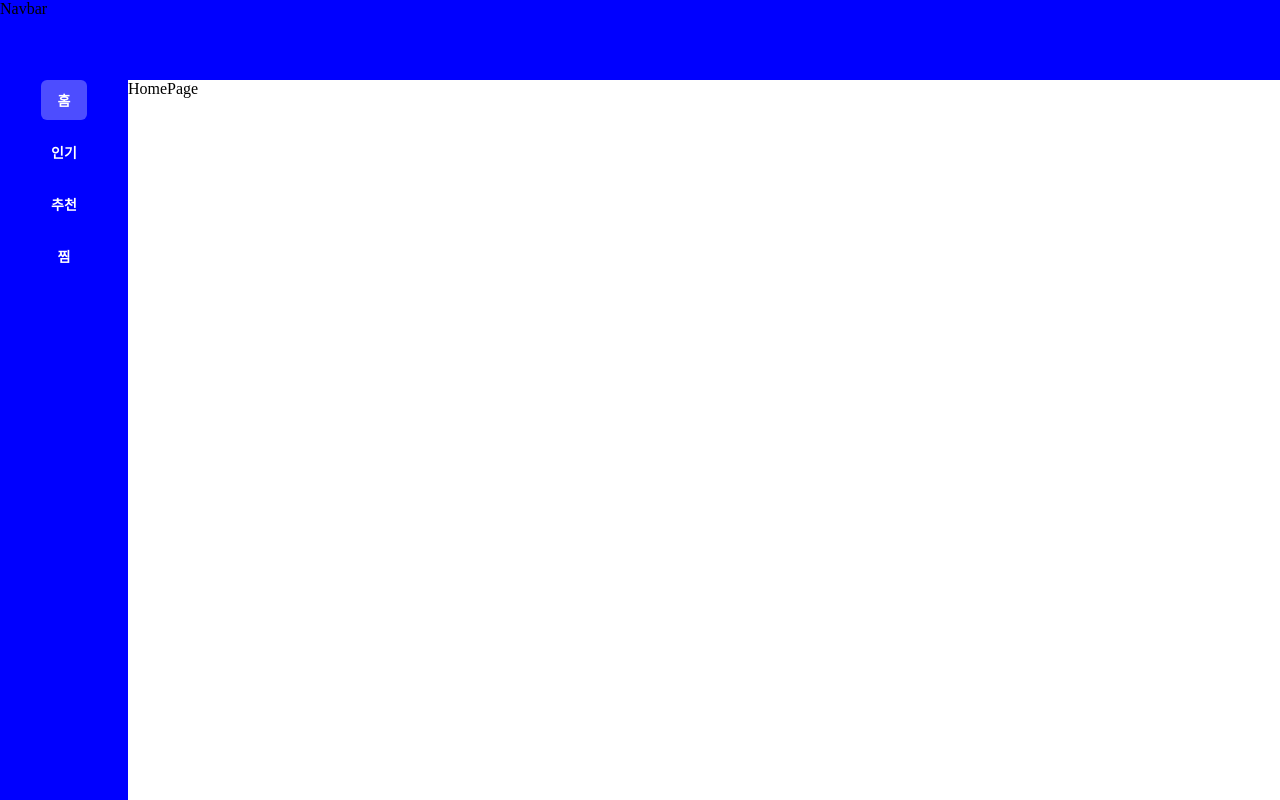
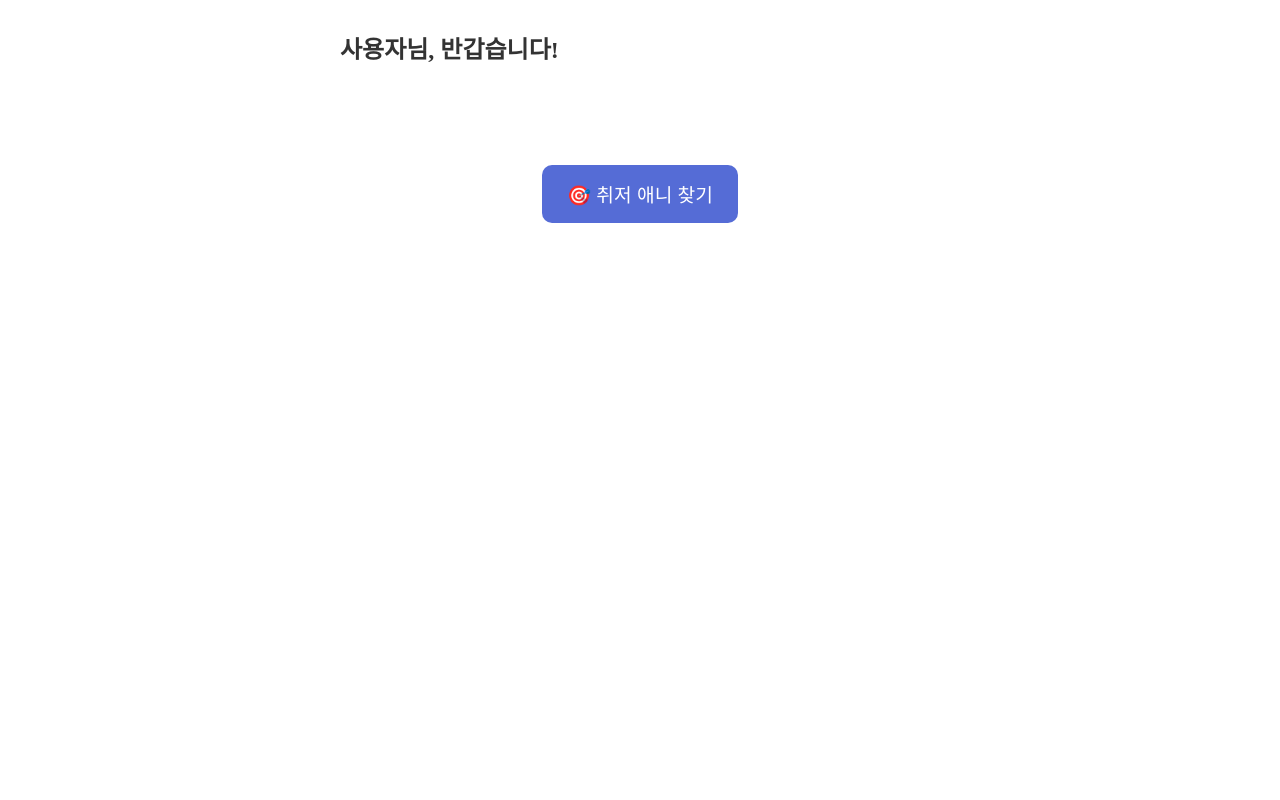
Before and after one commit to semi-hackathon/FE, a React (Vite) app: page / in a window 1280 px wide. Built offline with nearby package versions, Linux system fonts and the light colour scheme.

Commit message:
작업 중간저장

```diff
--- a/src/components/Sidebar.jsx
+++ b/src/components/Sidebar.jsx
@@ -6,7 +6,7 @@ const Sidebar = () => {
   return (
     <SideWrapper>
       <MenuList>
-        <StyledLink to="/">홈</StyledLink>
+        <StyledLink to="/homepage">홈</StyledLink>
         <StyledLink to="/popular">인기</StyledLink>
         <StyledLink to="/recommend">추천</StyledLink>
         <StyledLink to="/favorites">찜</StyledLink>
--- /dev/null
+++ b/src/pages/Survey.jsx
@@ -0,0 +1,184 @@
+import React, { useState } from 'react';
+import { useLocation, useNavigate } from 'react-router-dom';
+import styled from 'styled-components';
+
+const Container = styled.div`
+  max-width: 600px;
+  margin: 30px auto;
+  padding: 0 20px;
+`;
+
+const Greeting = styled.h2`
+  margin-bottom: 20px;
+  color: #333;
+`;
+
+const StartBox = styled.div`
+  text-align: center;
+  margin-top: 100px;
+`;
+
+const StartButton = styled.button`
+  padding: 15px 25px;
+  font-size: 1.2rem;
+  cursor: pointer;
+  border: none;
+  border-radius: 10px;
+  background-color: #556cd6;
+  color: white;
+  transition: background-color 0.3s ease;
+
+  &:hover {
+    background-color: #4051b5;
+  }
+`;
+
+const FormSection = styled.div`
+  margin-top: 20px;
+`;
+
+const QuestionBlock = styled.div`
+  margin-bottom: 30px;
+
+  p {
+    font-weight: 600;
+    margin-bottom: 10px;
+  }
+`;
+
+const OptionGroup = styled.div`
+  display: flex;
+  gap: 15px;
+  flex-wrap: wrap;
+`;
+
+const Option = styled.button`
+  flex: 1 1 40%;
+  padding: 10px 15px;
+  border: 1px solid #aaa;
+  border-radius: 8px;
+  background-color: #f9f9f9;
+  cursor: pointer;
+  user-select: none;
+  transition: all 0.2s ease;
+
+  &:hover {
+    background-color: #e0e0ff;
+    border-color: #556cd6;
+  }
+`;
+
+const SubmitButton = styled.button`
+  display: block;
+  margin: 40px auto 0;
+  padding: 15px 40px;
+  font-size: 1.1rem;
+  cursor: pointer;
+  border: none;
+  border-radius: 12px;
+  background-color: #556cd6;
+  color: white;
+  transition: background-color 0.3s ease;
+
+  &:hover {
+    background-color: #4051b5;
+  }
+`;
+
+const Survey = () => {
+  const location = useLocation();
+  const navigate = useNavigate();
+  const userName = location.state?.userName || '사용자';
+
+  const [showSurvey, setShowSurvey] = useState(false);
+
+  const [answers, setAnswers] = useState({
+    Q1: '',
+    Q2: '',
+    Q3: '',
+    Q4: '',
+    Q5: '',
+  });
+
+  const handleStart = () => setShowSurvey(true);
+
+  const handleChange = (questionKey, value) => {
+    setAnswers(prev => ({ ...prev, [questionKey]: value }));
+  };
+
+  const handleSubmit = () => {
+    console.log('설문 결과:', answers);
+    navigate('/homepage');
+  };
+
+  return (
+    <Container>
+      <Greeting>{userName}님, 반갑습니다!</Greeting>
+
+      {!showSurvey ? (
+        <StartBox>
+          <StartButton onClick={handleStart}>🎯 취저 애니 찾기</StartButton>
+        </StartBox>
+      ) : (
+        <FormSection>
+          {/* Q1 */}
+          <QuestionBlock>
+            <p>1. 어떤 분위기의 애니를 좋아하나요?</p>
+            <OptionGroup>
+              <Option onClick={() => handleChange('Q1', 'A')}>A. 밝고 유쾌한 분위기</Option>
+              <Option onClick={() => handleChange('Q1', 'B')}>B. 감동적이고 따뜻한 분위기</Option>
+              <Option onClick={() => handleChange('Q1', 'C')}>C. 어두운, 긴장감 있는 분위기</Option>
+              <Option onClick={() => handleChange('Q1', 'D')}>D. 블랙코미디나 독특한 감성</Option>
+            </OptionGroup>
+          </QuestionBlock>
+
+          {/* Q2 */}
+          <QuestionBlock>
+            <p>2. 선호하는 장르는 무엇인가요?</p>
+            <OptionGroup>
+              <Option onClick={() => handleChange('Q2', 'A')}>A. 일상/로맨스</Option>
+              <Option onClick={() => handleChange('Q2', 'B')}>B. 액션/모험</Option>
+              <Option onClick={() => handleChange('Q2', 'C')}>C. 판타지/이세계</Option>
+              <Option onClick={() => handleChange('Q2', 'D')}>D. SF/추리/스릴러</Option>
+            </OptionGroup>
+          </QuestionBlock>
+
+          {/* Q3 */}
+          <QuestionBlock>
+            <p>3. 캐릭터 중심 vs. 세계관 중심, 어떤 쪽이 더 끌리나요?</p>
+            <OptionGroup>
+              <Option onClick={() => handleChange('Q3', 'A')}>A. 캐릭터의 감정선과 성장에 집중되는 이야기</Option>
+              <Option onClick={() => handleChange('Q3', 'B')}>B. 스토리와 설정이 탄탄한 세계관 중심 이야기</Option>
+              <Option onClick={() => handleChange('Q3', 'C')}>C. 균형 있게 둘 다 잘 녹아든 이야기</Option>
+            </OptionGroup>
+          </QuestionBlock>
+
+          {/* Q4 */}
+          <QuestionBlock>
+            <p>4. 전개 속도는 어떻게 되길 원하나요?</p>
+            <OptionGroup>
+              <Option onClick={() => handleChange('Q4', 'A')}>A. 빠르게 진행되며 몰입감 있는 전개</Option>
+              <Option onClick={() => handleChange('Q4', 'B')}>B. 잔잔하고 느긋하게 흐르는 이야기</Option>
+              <Option onClick={() => handleChange('Q4', 'C')}>C. 반전과 기승전결이 잘 짜인 중간 템포</Option>
+            </OptionGroup>
+          </QuestionBlock>
+
+          {/* Q5 */}
+          <QuestionBlock>
+            <p>5. 어떤 메시지나 주제를 좋아하나요?</p>
+            <OptionGroup>
+              <Option onClick={() => handleChange('Q5', 'A')}>A. 우정, 사랑, 가족 등 인간관계 중심</Option>
+              <Option onClick={() => handleChange('Q5', 'B')}>B. 사회 문제나 철학적인 주제를 다루는 작품</Option>
+              <Option onClick={() => handleChange('Q5', 'C')}>C. 성장, 도전, 자아 찾기</Option>
+              <Option onClick={() => handleChange('Q5', 'D')}>D. 큰 의미 없이 그냥 재밌고 웃긴 거!</Option>
+            </OptionGroup>
+          </QuestionBlock>
+
+          <SubmitButton onClick={handleSubmit}>제출하기</SubmitButton>
+        </FormSection>
+      )}
+    </Container>
+  );
+};
+
+export default Survey;
```
Also changed, not shown: src/App.jsx (+6 -1 lines).
